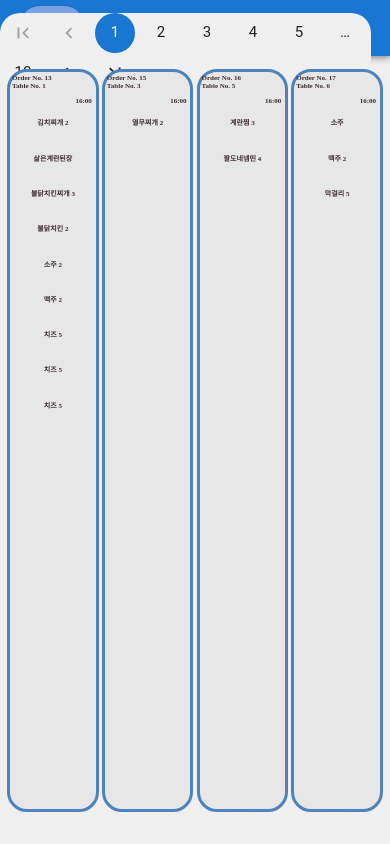
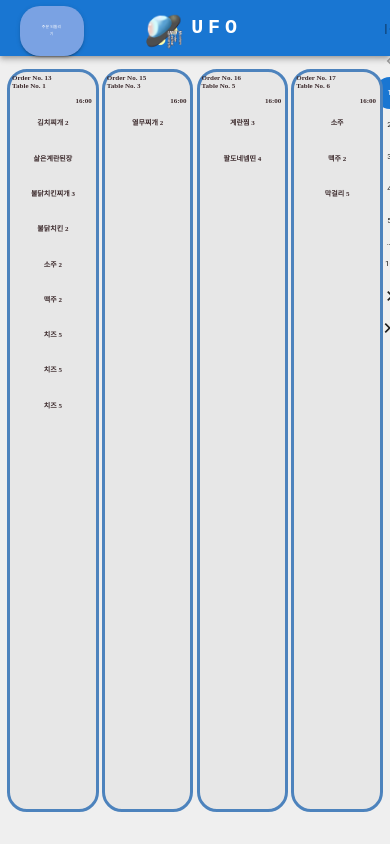
Before and after one commit to UFO-System/ufo-front, a React (Vite) app: page /KitchenPage in a window 390 px wide. Built offline with nearby package versions, Linux system fonts and the light colour scheme.

Commit message:
Modify: 페이지네이션 반응형으로 제작중

```diff
--- a/src/components/Mobile/Kitchen/Header.jsx
+++ b/src/components/Mobile/Kitchen/Header.jsx
@@ -31,13 +31,32 @@ const Header = () => {
       showLastButton
       color="primary"
       count={10}
-      size="large"
       sx={{
         borderRadius: 5,
         position: "absolute",
         top: "1.5vh",
         right: "5vw",
-        background: "#efefef"
+        backgroundColor: "#efefef",
+        width: {
+          xs: 0,
+          sm: 430,
+          md: 430,
+          lg: 430
+        },
+        height: {
+          xs: 0,
+          sm: 32,
+          md: 32,
+          lg: 32
+        },
+        "& .MuiPaginationItem-root": {
+          fontSize: {
+            xs: '0.5rem',
+            sm: '0.8rem',
+            md: '1.3rem',
+            lg: '1.3rem'
+          }
+        }
         }}/>
     </div>
 
```
